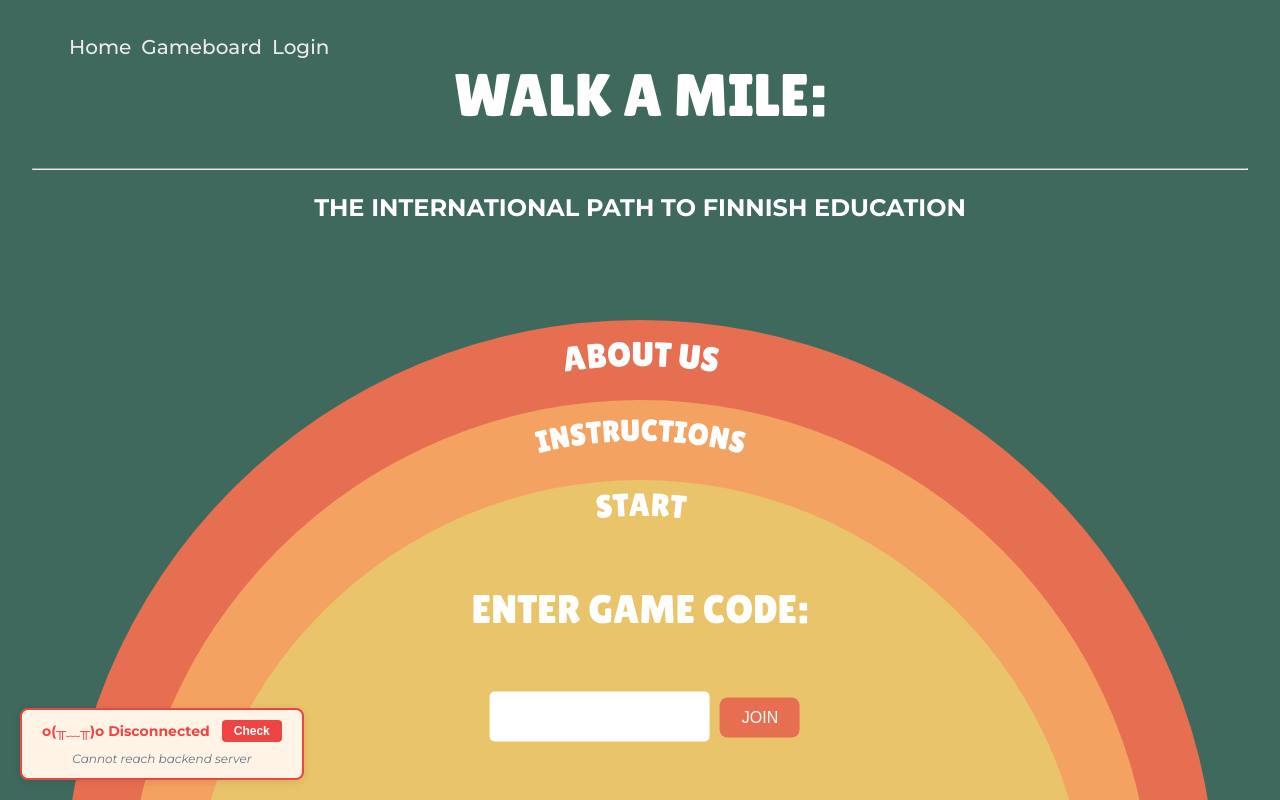
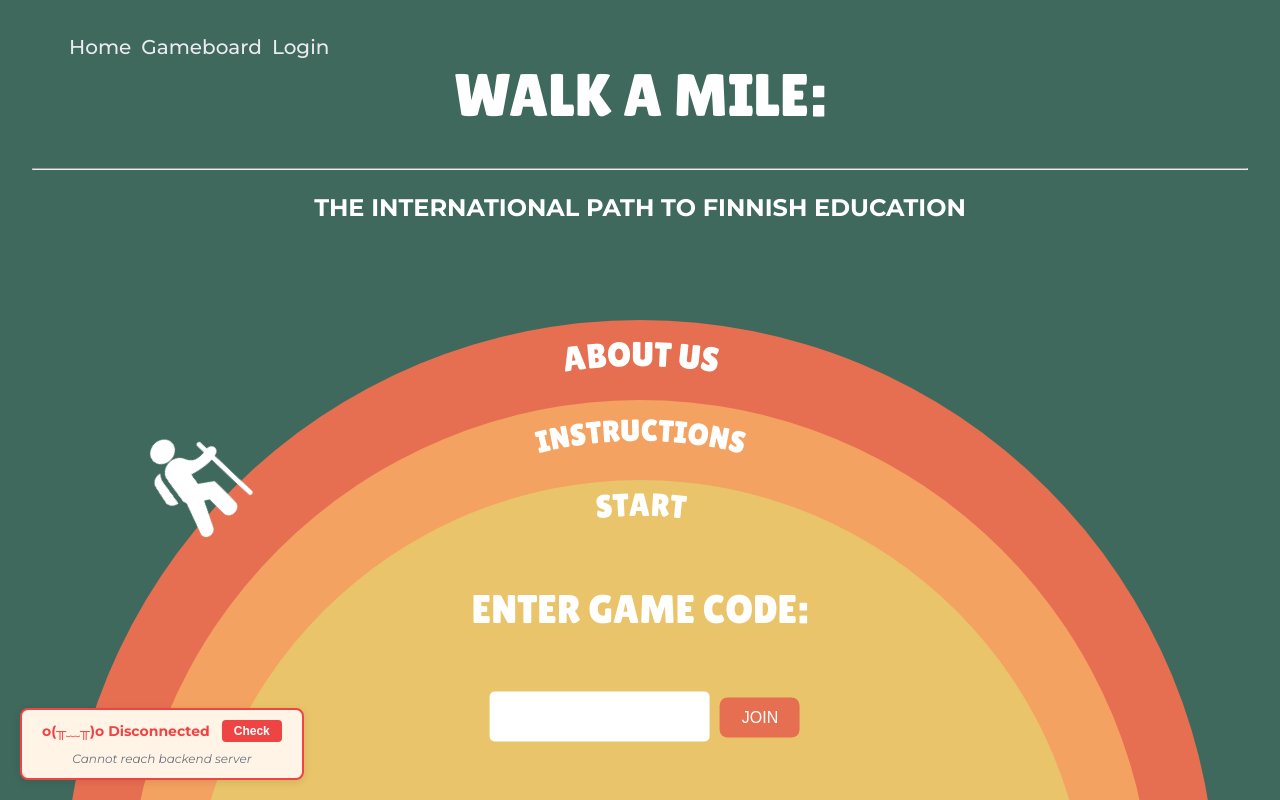
Before and after one commit to WalkAMileGame/WalkAMileGame, a React (Vite) app in the folder frontend/: page / in a window 1280 px wide. Shown: the top 800 px of the page. Built offline with nearby package versions, Linux system fonts and the light colour scheme; no server answers; a web font is replaced by a local one.

Commit message:
added walker and animation to homemenu

```diff
--- a/frontend/src/components/HomePage.jsx
+++ b/frontend/src/components/HomePage.jsx
@@ -2,6 +2,7 @@ import React from "react"
 import '../styles/HomePage.css';
 import { useState, useEffect } from "react";
 import Instructions from "./ui/Instructions";
+import dudeIcon from '../assets/WAM_Element_3.png';
 
 
 
@@ -29,6 +30,9 @@ const HomePage = () => {
         <main>
           <h2>THE INTERNATIONAL PATH TO FINNISH EDUCATION</h2>
         </main>
+        {/* Icon positioned on top of the arc */}
+        <img src={dudeIcon} alt="Character" className="dude-icon" />
+
 
       <div className="half-circle">
         <svg viewBox="0 0 500 500">
--- a/frontend/src/styles/HomePage.css
+++ b/frontend/src/styles/HomePage.css
@@ -16,6 +16,15 @@
   }
   to {
     transform: translateX(-50%) translateY(0);
+  }
+}
+
+@keyframes sunrise-icon {
+  from {
+    transform: translateX(-50%) translateY(100vh) rotate(-45deg);
+  }
+  to {
+    transform: translateX(-50%) translateY(0) rotate(-45deg);
   }
 }
 
@@ -115,3 +124,15 @@ h1 {
   width: 80px;
   font-size: 16px;
 }
+
+.dude-icon {
+  position: absolute;
+  width: 120px;
+  height: 120px;
+  bottom: 34vh;
+  left: 18%;
+  transform: translateX(-50%);
+  transform-origin: center bottom;
+  z-index: 10;
+  animation: sunrise-icon 1.5s ease-out forwards;
+}
```
Also changed, not shown: frontend/src/assets/WAM_Element_3.png (added), 1 other file (tests, documents, lock files or other folders).
